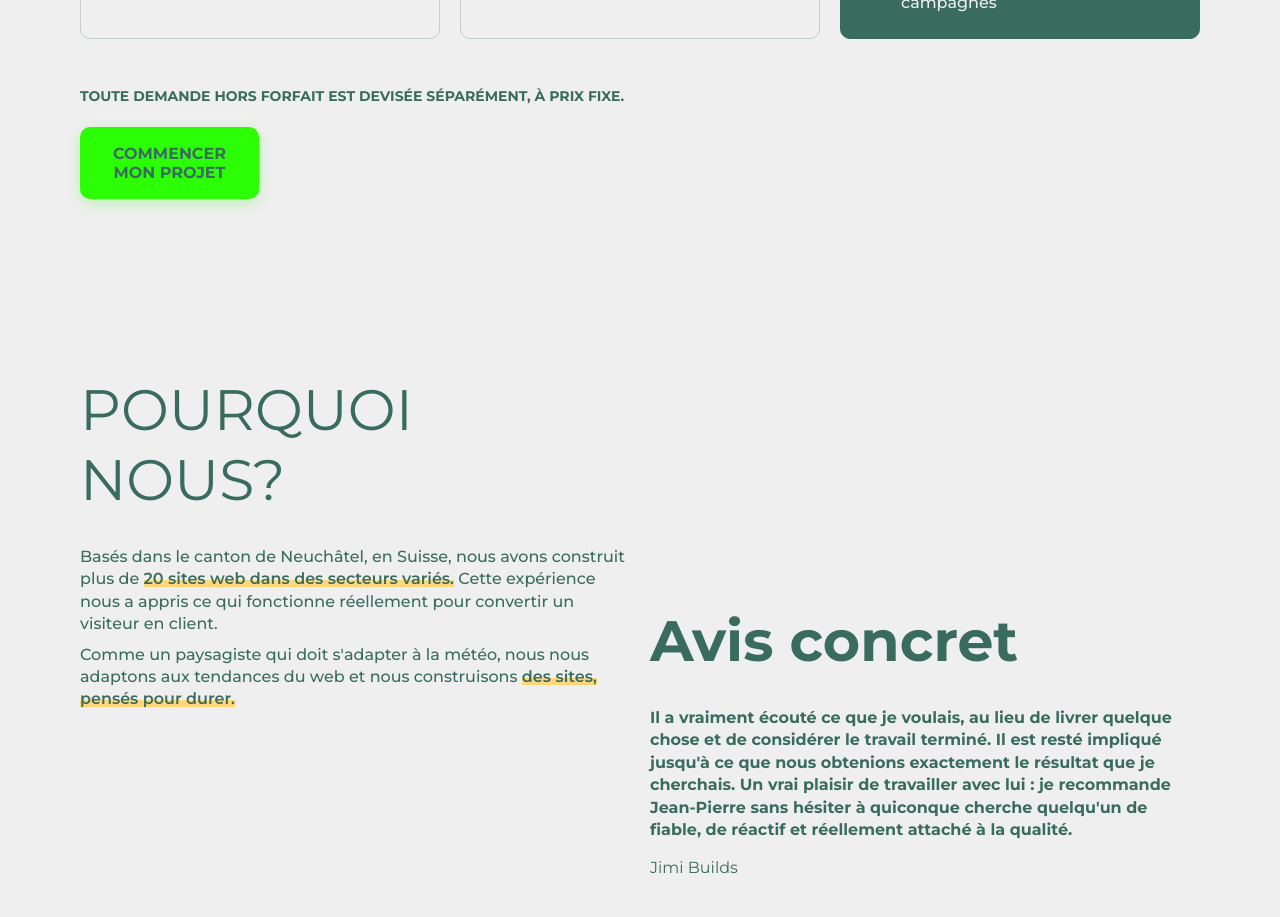
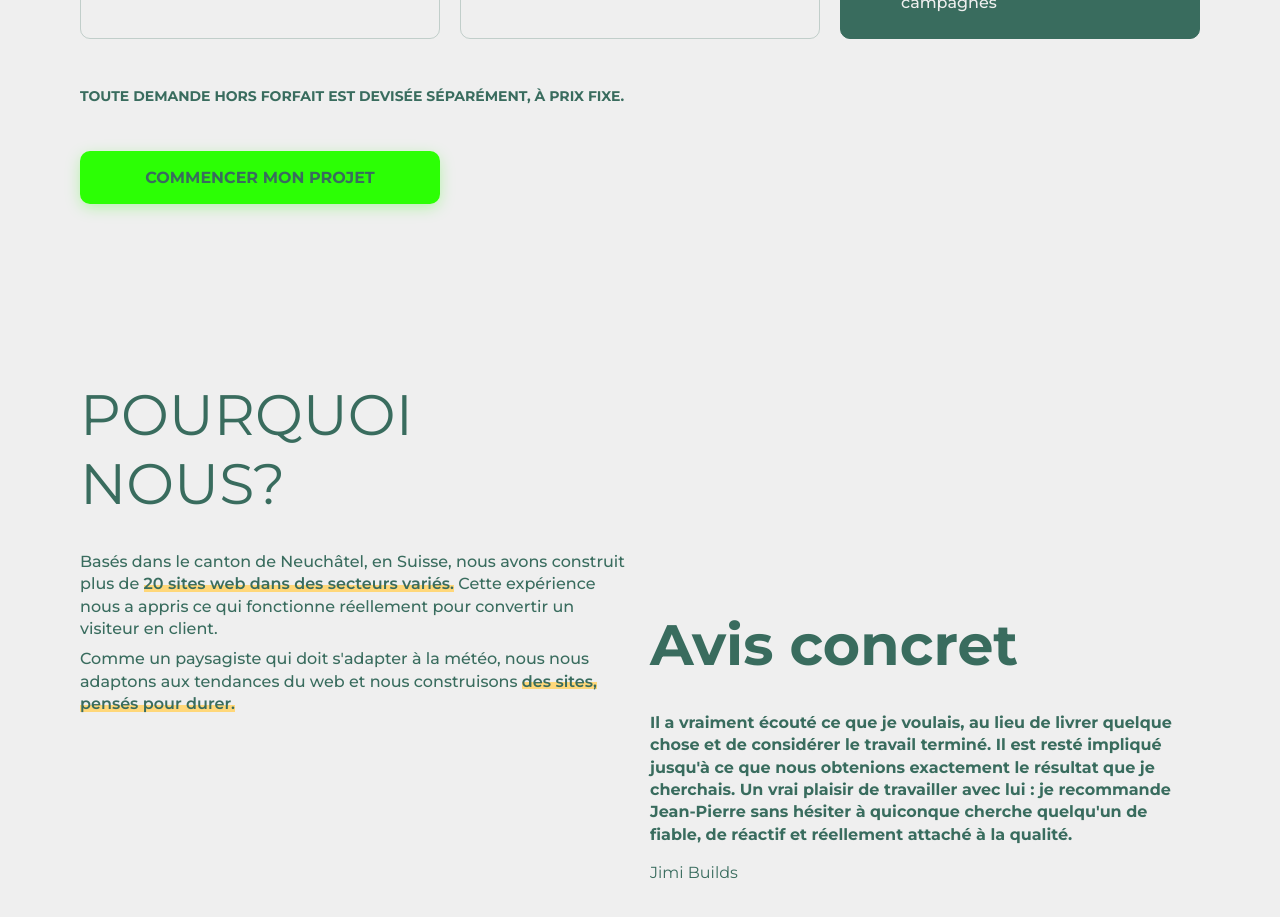
Before and after one commit to xmrgoat/studiopwi, a Next.js app: page / in a window 1280 px wide. Shown: the part 3480-4397 px from the top of the page. Built offline with nearby package versions, Linux system fonts and the light colour scheme; no server answers.

Commit message:
style(services): place the care plans button one card wide

```diff
--- a/src/components/sections/Services.module.css
+++ b/src/components/sections/Services.module.css
@@ -209,6 +209,19 @@
   line-height: var(--lh-normal);
 }
 
+/* The care block's single button: 24px under the footnote, full width on
+   phones, one card wide from tablet up (Figma: 317px, the care card width). */
+.careCta {
+  grid-column: 1 / -1;
+  margin-top: var(--space-4);
+}
+
+@media (min-width: 769px) {
+  .careCta {
+    grid-column: span 4;
+  }
+}
+
 .careCards {
   list-style: none;
   padding: 0;
```
